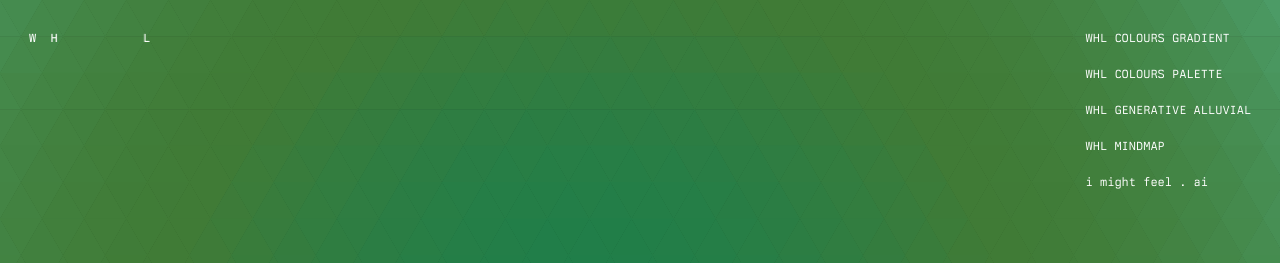
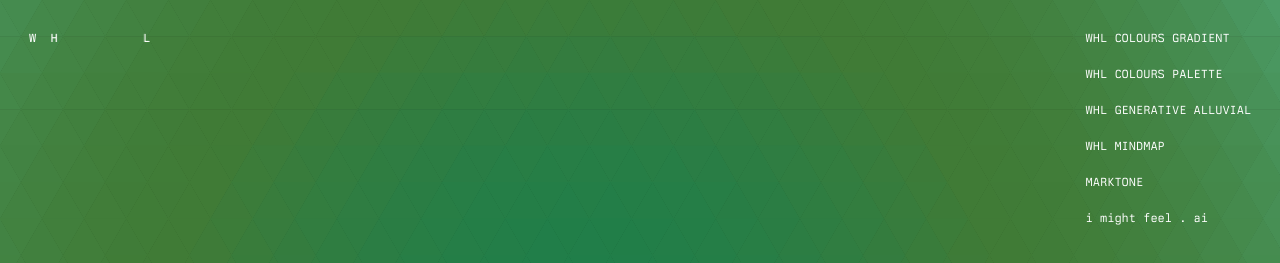
Before and after one commit to wanghailei/whl.ltd, a plain HTML site: page index.html in a window 1280 px wide. Shown: the top 263 px of the page. Drawn offline with Linux system fonts and the light colour scheme.

Commit message:
List Marktone among the works on the front page
Marktone has its own site at marktone.app; the entry opens it in a new tab, as the other works do.

Co-Authored-By: Claude Opus 5.5 <noreply@anthropic.com>

```diff
--- a/index.html
+++ b/index.html
@@ -117,6 +117,7 @@ a:hover{text-decoration:underline}
 	<p><a href="colours/palette/" target="_blank" rel="noopener">WHL COLOURS PALETTE</a></p>
 	<p><a href="generative/alluvial/" target="_blank" rel="noopener">WHL GENERATIVE ALLUVIAL</a></p>
 	<p><a href="mindmap/" target="_blank" rel="noopener">WHL MINDMAP</a></p>
+	<p><a href="https://marktone.app" target="_blank" rel="noopener">MARKTONE</a></p>
 	<p><a href="https://imightfeel.ai" target="_blank" rel="noopener">i might feel . ai</a></p>
 </nav>
 
```
